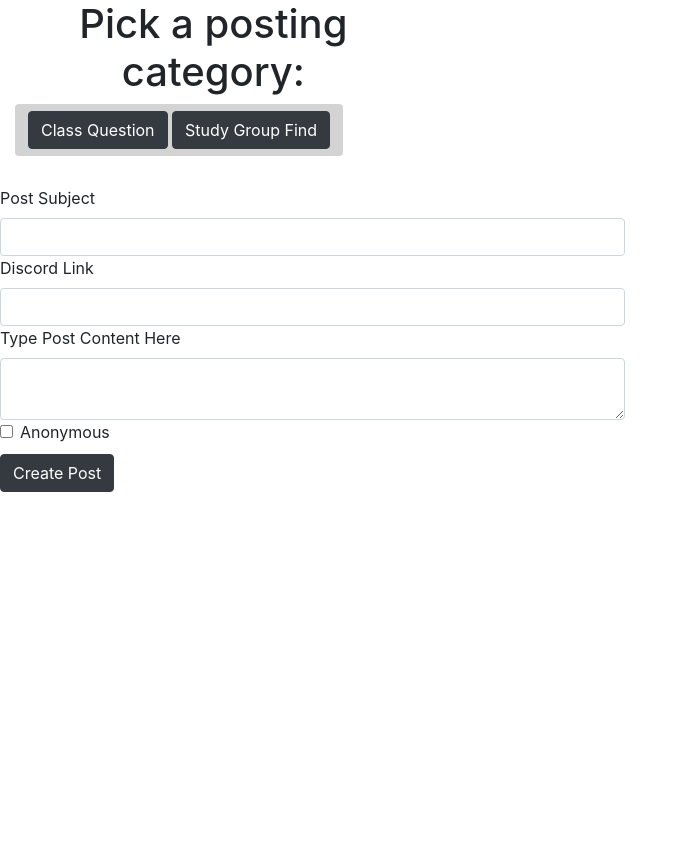
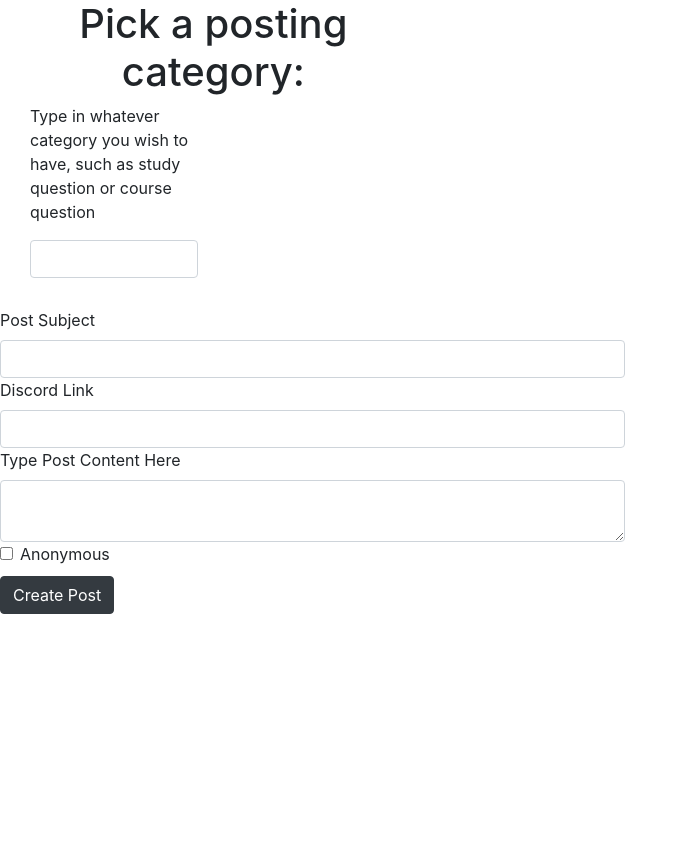
Before and after one commit to jgb4ub/study-buddies, a Django app: page /postsubmission/ in a window 1280 px wide. Shown: the part 56-910 px from the top of the page, without its empty margins (0-688 px from the left). Run offline with Django 3.2, Linux system fonts and the light colour scheme; some libraries are stand-ins or nearby versions.

Commit message:
added manual category to post

```diff
--- a/StudyForum/templates/studyforum/posting_submission.html
+++ b/StudyForum/templates/studyforum/posting_submission.html
@@ -15,21 +15,15 @@
 </head>
 <body>
 <div class = "col-md-4"></div>
-<div style="margin-bottom: 30px" class="column-positioning col-md-4">
-    <form>
-        <h1>Pick a posting category:</h1>
-        <div class="btn btn-group-toggle" style="background-color:lightgray" class="col-md-8">
-            <button type="button" class="btn btn-dark" data-toggle="button" name="pressor1">
-                Class Question
-            </button>
-            <button type="button" class="btn btn-dark" data-toggle="button" name="pressor2">
-                Study Group Find
-            </button>
-        </div>
-    </form>
-</div>
 <form action = "{% url 'studyforum:addpost' id=user.id %}" method = "post">
     {% csrf_token %}
+    <div style="margin-bottom: 30px" class="column-positioning col-md-4">
+        <h1>Pick a posting category:</h1>
+        <div class="col-md-6">
+            <p>Type in whatever category you wish to have, such as study question or course question</p>
+            <input type="text" class="form-control" id="subject-area" name="category">
+        </div>
+    </div>
     <div class="row column-positioning">
         <div class="col-md-6">
             <label>Post Subject</label>
--- a/StudyForum/templates/studyforum/postings.html
+++ b/StudyForum/templates/studyforum/postings.html
@@ -21,6 +21,9 @@
                   <h7>Discord Link: {{post.discord_link}}</h7>
                   <h6>
                   Subject: {{post.subject}}
+                  </h6>
+                  <h6>
+                    Category: {{post.category}}
                   </h6>
                 </div>
                 <div class="card-body" id ="card-four">
--- a/StudyForum/templates/studyforum/postpage.html
+++ b/StudyForum/templates/studyforum/postpage.html
@@ -11,8 +11,9 @@
         <div class="container">
             <div class="row justify-content-center">
               <div class="col-8">
-                <h1 class="mt-2">{{post.subject}}</h1>
-                <p>{{post.user_id}}<a style="color: #6594ff" class="nav-link" href="{% url 'studyforum:profile_page' id=user.id %}">Go to user's profile</a></p>
+                <h1 class="mt-2">Subject: {{post.subject}}</h1>
+                <p>User id number: {{post.user_id}}<a style="color: #6594ff" class="nav-link" href="{% url 'studyforum:profile_page' id=user.id %}">Go to user's profile</a></p>
+                <p>Category of post: {{post.category}}</p>
                 <hr class="mt-0 mb-4">
                 <p>{{post.content}}</p>
                 <form><button formaction="{% url 'studyforum:post' %}" class = "btn btn-block btn-primary big-button">Return to forum</button></form>
--- a/StudyForum/views.py
+++ b/StudyForum/views.py
@@ -38,7 +38,8 @@ def addpost(request, id):
     new_post_content = request.POST.get("question",False)
     new_post_subject = request.POST.get("submitter", False)
     new_post_discord = request.POST.get("discord", False)
-    new_post = Post(content = new_post_content, subject = new_post_subject, discord_link = new_post_discord, user_id = id)
+    new_post_category = request.POST.get("category", False)
+    new_post = Post(content = new_post_content, subject = new_post_subject, discord_link = new_post_discord, user_id = id, category = new_post_category)
     new_post.save()
     post_list = Post.objects.all()
     context = {'post_list': post_list}
```
Also changed, not shown: db.sqlite3.
